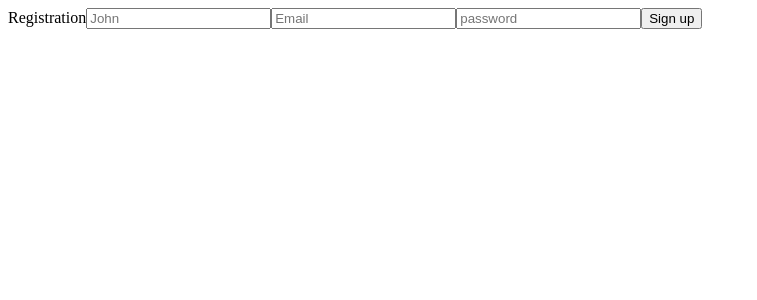
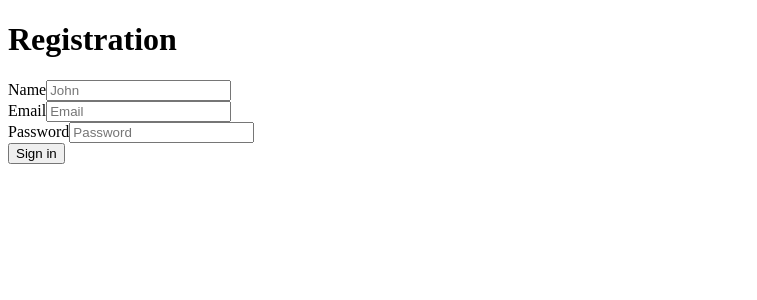
Before and after one commit to NikitaDerevskov/memo-frontend, a React (Create React App) app: page /registration in a window 1280 px wide. Shown: the top 300 px of the page, without its empty margins (0-757 px from the left). Built offline with nearby package versions, Linux system fonts and the light colour scheme.

Commit message:
auth: Registration: add better markup and refactor to Formik

```diff
--- a/src/features/auth/Registration.tsx
+++ b/src/features/auth/Registration.tsx
@@ -1,38 +1,24 @@
 import { useNavigate } from "react-router-dom";
-import { useState } from "react";
 import Api from "../../common/api";
+import { PrimaryButton } from "../utils/PrimaryButton";
+import { Formik } from "formik";
+import { Input } from "../utils/Input";
+import * as Yup from "yup";
 
 function Registration() {
   const navigate = useNavigate();
 
-  const [name, setName] = useState("");
-  const [email, setEmail] = useState("");
-  const [password, setPassword] = useState("");
-
   return (
-    <div className="registration">
-      Registration
-      <input
-        placeholder="John"
-        type="text"
-        value={name}
-        onChange={(e) => setName(e.target.value)}
-      />
-      <input
-        placeholder="Email"
-        type="email"
-        value={email}
-        onChange={(e) => setEmail(e.target.value)}
-      />
-      <input
-        placeholder="password"
-        type="password"
-        value={password}
-        onChange={(e) => setPassword(e.target.value)}
-      />
-      <button
-        onClick={() => {
-          Api.registration(name, email, password)
+    <main className="container h-screen flex items-center justify-center">
+      <Formik
+        initialValues={{ name: "", email: "", password: "" }}
+        validationSchema={Yup.object().shape({
+          name: Yup.string().required("Required"),
+          email: Yup.string().email("Invalid email").required("Required"),
+          password: Yup.string().required("Required"),
+        })}
+        onSubmit={(values) =>
+          Api.registration(values.name, values.email, values.password)
             .then(({ data }: { data: { token: string; name: string } }) => {
               /* TODO work with Bearer */
               /* TODO change to redux - just for fun */
@@ -42,12 +28,83 @@ function Registration() {
             })
             .catch((e: any) => {
               alert(e.response.data);
-            });
+            })
+        }
+      >
+        {(props) => {
+          const {
+            values,
+            touched,
+            errors,
+            handleChange,
+            handleBlur,
+            handleSubmit,
+          } = props;
+          return (
+            <form onSubmit={handleSubmit}>
+              <div className="container space-y-4">
+                <h1 className="text-center">Registration</h1>
+                <div className="flex flex-col items-center space-y-4">
+                  <div className="flex flex-col space-y-4">
+                    <label htmlFor="name">Name</label>
+                    <Input
+                      id="name"
+                      placeholder="John"
+                      type="text"
+                      value={values.name}
+                      onBlur={handleBlur}
+                      onChange={handleChange}
+                    />
+                    {errors.name && touched.name && (
+                      <div className="input-feedback text-rose-600">
+                        {errors.name}
+                      </div>
+                    )}
+                  </div>
+                </div>
+                <div className="flex flex-col items-center space-y-4">
+                  <div className="flex flex-col space-y-4">
+                    <label htmlFor="email">Email</label>
+                    <Input
+                      id="email"
+                      placeholder="Email"
+                      type="email"
+                      value={values.email}
+                      onBlur={handleBlur}
+                      onChange={handleChange}
+                    />
+                    {errors.email && touched.email && (
+                      <div className="input-feedback text-rose-600">
+                        {errors.email}
+                      </div>
+                    )}
+                  </div>
+                </div>
+                <div className="flex flex-col items-center space-y-4">
+                  <div className="flex flex-col space-y-4">
+                    <label htmlFor="password">Password</label>
+                    <Input
+                      id="password"
+                      placeholder="Password"
+                      type="password"
+                      value={values.password}
+                      onBlur={handleBlur}
+                      onChange={handleChange}
+                    />
+                    {errors.password && touched.password && (
+                      <div className="input-feedback text-rose-600">
+                        {errors.password}
+                      </div>
+                    )}
+                  </div>
+                </div>
+                <PrimaryButton text="Sign in" type="submit" />
+              </div>
+            </form>
+          );
         }}
-      >
-        Sign up
-      </button>
-    </div>
+      </Formik>
+    </main>
   );
 }
 
```
